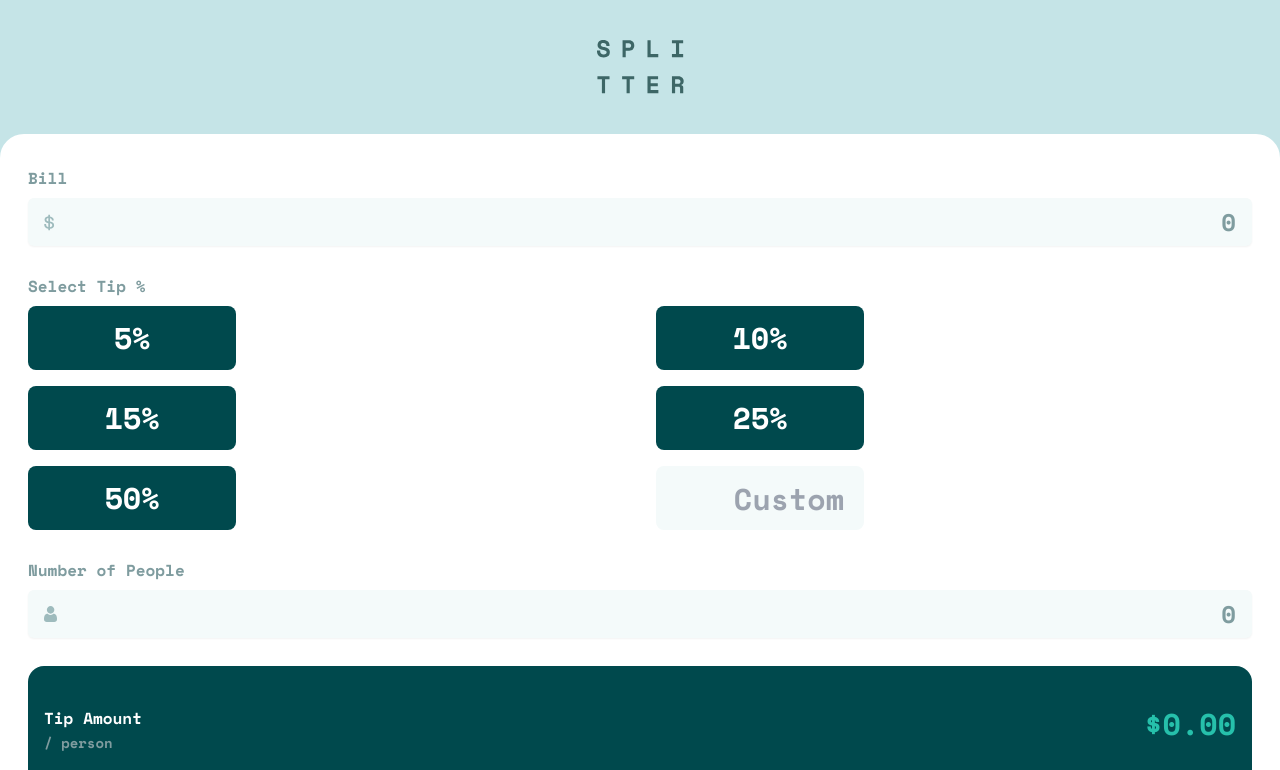
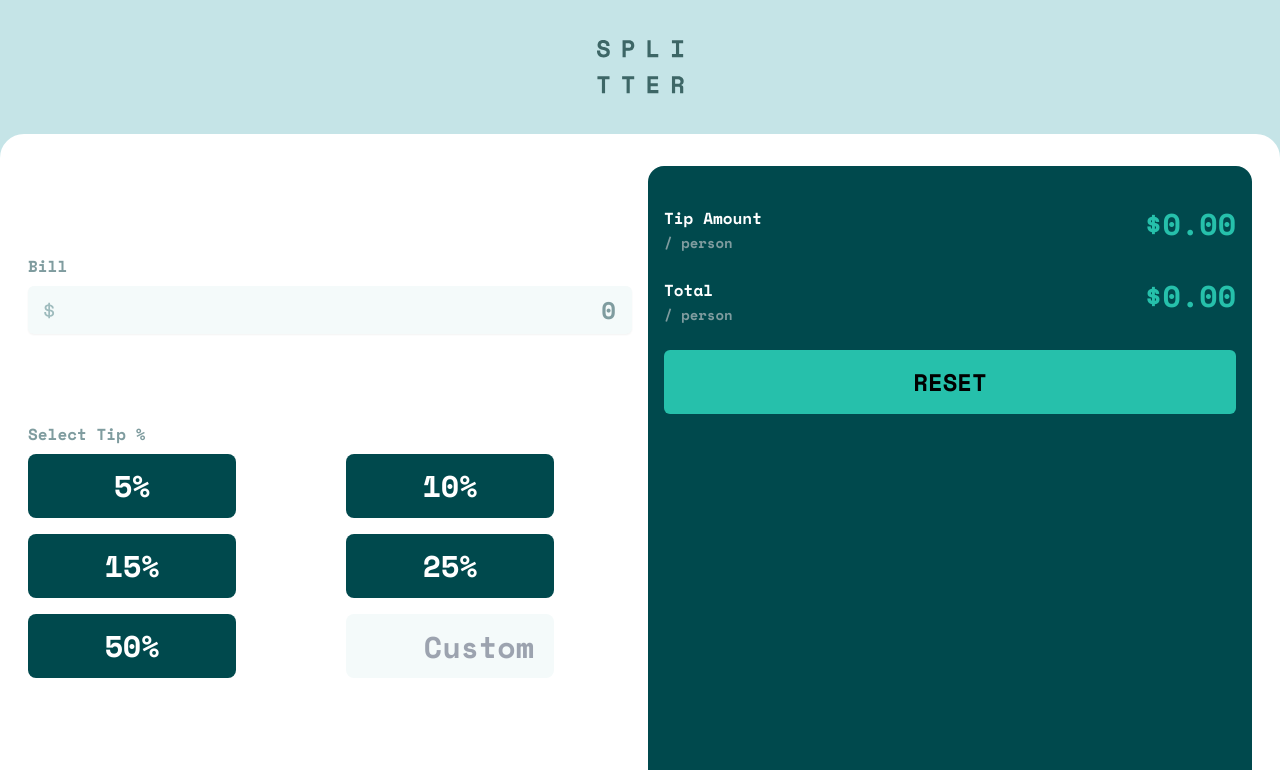
Before and after one commit to zayaanw/tip-calc, a React (Vite) app: page / in a window 1280 px wide. Shown: the top 770 px of the page. Built offline with nearby package versions, Linux system fonts and the light colour scheme.

Commit message:
desktop design started

```diff
--- a/src/components/Container.jsx
+++ b/src/components/Container.jsx
@@ -1,6 +1,6 @@
 function Container({ children }) {
   return (
-    <div className="container relative mt-10 flex h-fit flex-col items-start gap-7 rounded-3xl border-4 border-white bg-white px-6 py-7 ">
+    <div className="container relative mt-10 flex h-fit flex-col items-start gap-7 rounded-3xl border-4 border-white bg-white px-6 py-7 md:grid md:grid-flow-col md:grid-cols-2 md:grid-rows-3 md:items-center md:gap-x-4 md:gap-y-0">
       {children}
     </div>
   );
--- a/src/components/Total.jsx
+++ b/src/components/Total.jsx
@@ -1,6 +1,6 @@
 function Total({ totalBill, handleReset }) {
   return (
-    <div className="container flex flex-col gap-6 rounded-2xl bg-[#00494d] px-4 pb-7 pt-10 ">
+    <div className="container flex flex-col gap-6 rounded-2xl bg-[#00494d] px-4 pb-7 pt-10 md:row-span-3 md:h-full">
       <div className="flex justify-between">
         <p className=" text-white">
           Tip Amount <br />{" "}
```
